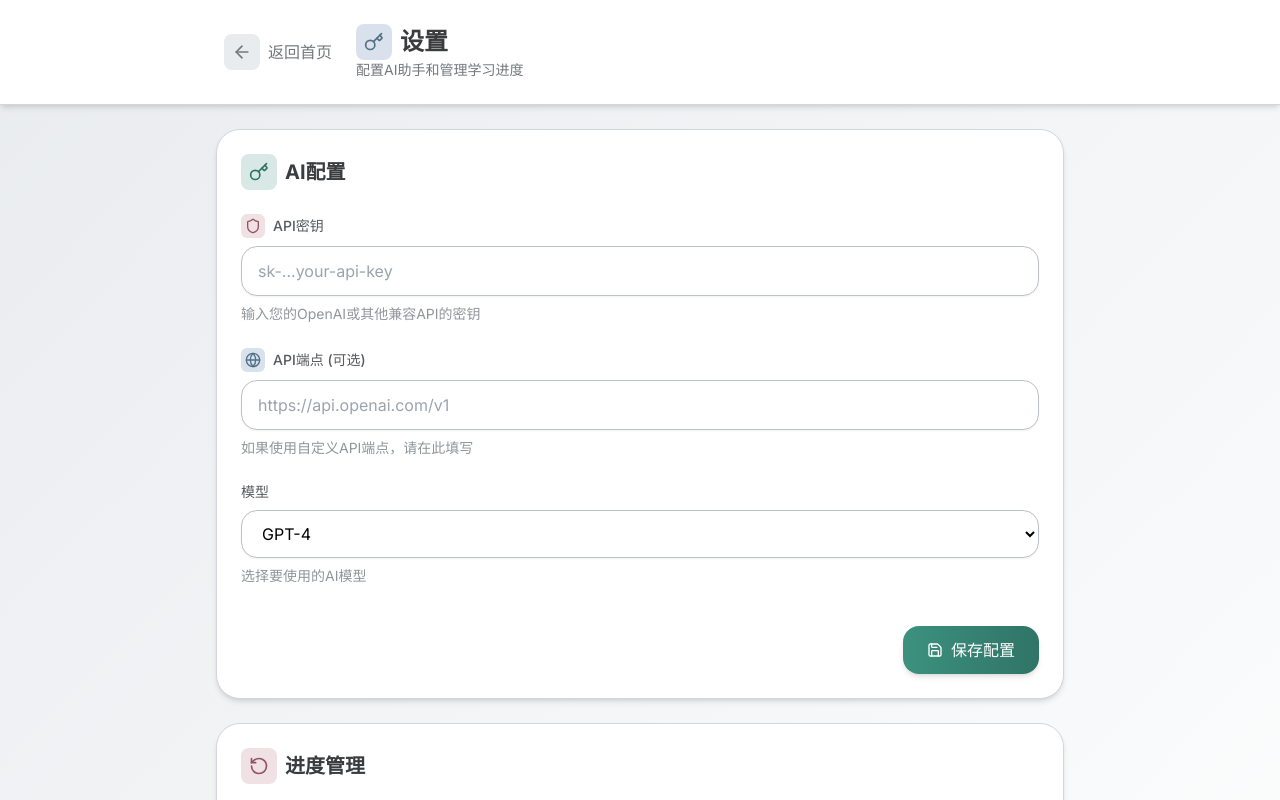
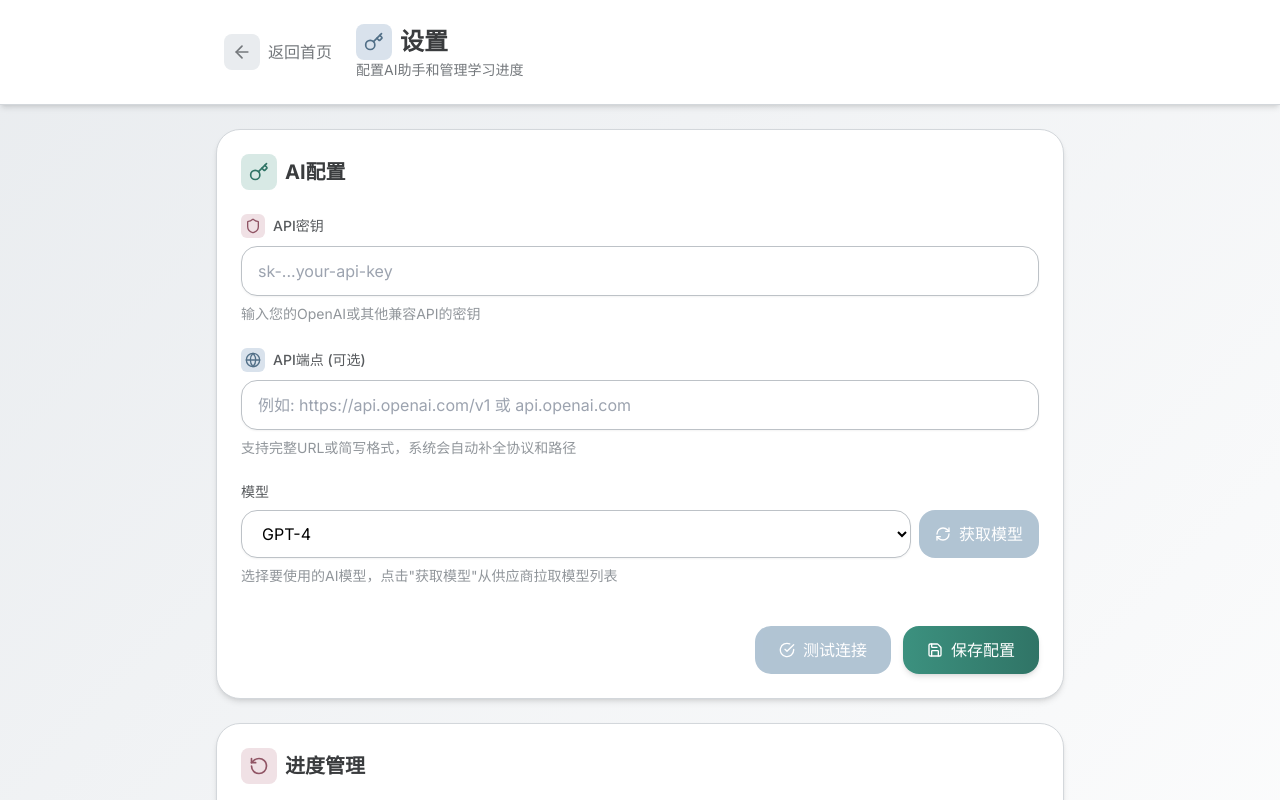
Before and after one commit to InitialXKO/Writing, a Next.js app: page /settings in a window 1280 px wide. Shown: the top 800 px of the page. Built offline with nearby package versions, Linux system fonts and the light colour scheme.

Commit message:
完善AI配置功能：添加模型拉取、连接测试和URL自适应处理

```diff
--- a/src/app/settings/page.tsx
+++ b/src/app/settings/page.tsx
@@ -1,8 +1,8 @@
 'use client';
 
-import { useState } from 'react';
+import { useState, useEffect } from 'react';
 import { useAppStore } from '@/lib/store';
-import { ArrowLeft, Key, Globe, RotateCcw, Save, Shield, Info } from 'lucide-react';
+import { ArrowLeft, Key, Globe, RotateCcw, Save, Shield, Info, RefreshCw, CheckCircle, XCircle } from 'lucide-react';
 import Link from 'next/link';
 
 export default function SettingsPage() {
@@ -10,6 +10,97 @@ export default function SettingsPage() {
   const [apiKey, setApiKey] = useState(aiConfig?.apiKey || '');
   const [baseURL, setBaseURL] = useState(aiConfig?.baseURL || '');
   const [model, setModel] = useState(aiConfig?.model || 'gpt-4');
+  const [models, setModels] = useState<string[]>([]);
+  const [isFetchingModels, setIsFetchingModels] = useState(false);
+  const [isTestingConnection, setIsTestingConnection] = useState(false);
+  const [connectionStatus, setConnectionStatus] = useState<'success' | 'error' | null>(null);
+  const [connectionMessage, setConnectionMessage] = useState('');
+
+  // 根据baseURL自动推断API端点
+  const getActualEndpoint = () => {
+    if (!baseURL) return 'https://api.openai.com/v1';
+    // 处理不同格式的URL
+    let url = baseURL.trim();
+    if (!url.startsWith('http')) {
+      url = 'https://' + url;
+    }
+    if (!url.endsWith('/v1') && !url.includes('/v1/')) {
+      url = url.endsWith('/') ? url + 'v1' : url + '/v1';
+    }
+    return url;
+  };
+
+  // 从供应商拉取模型列表
+  const fetchModels = async () => {
+    if (!apiKey) {
+      alert('请先填写API密钥');
+      return;
+    }
+
+    setIsFetchingModels(true);
+    try {
+      const endpoint = getActualEndpoint();
+      const response = await fetch(`${endpoint}/models`, {
+        headers: {
+          'Authorization': `Bearer ${apiKey}`,
+          'Content-Type': 'application/json',
+        },
+      });
+
+      if (!response.ok) {
+        throw new Error(`HTTP error! status: ${response.status}`);
+      }
+
+      const data = await response.json();
+      if (data.data && Array.isArray(data.data)) {
+        const modelNames = data.data.map((model: any) => model.id).filter(Boolean);
+        setModels(modelNames);
+        alert('模型列表获取成功');
+      } else {
+        throw new Error('响应格式不正确');
+      }
+    } catch (error) {
+      console.error('获取模型列表失败:', error);
+      alert('获取模型列表失败: ' + (error instanceof Error ? error.message : '未知错误'));
+    } finally {
+      setIsFetchingModels(false);
+    }
+  };
+
+  // 测试连接
+  const testConnection = async () => {
+    if (!apiKey) {
+      alert('请先填写API密钥');
+      return;
+    }
+
+    setIsTestingConnection(true);
+    setConnectionStatus(null);
+    setConnectionMessage('');
+
+    try {
+      const endpoint = getActualEndpoint();
+      const response = await fetch(`${endpoint}/models`, {
+        headers: {
+          'Authorization': `Bearer ${apiKey}`,
+          'Content-Type': 'application/json',
+        },
+      });
+
+      if (!response.ok) {
+        throw new Error(`HTTP error! status: ${response.status}`);
+      }
+
+      setConnectionStatus('success');
+      setConnectionMessage('连接成功');
+    } catch (error) {
+      console.error('连接测试失败:', error);
+      setConnectionStatus('error');
+      setConnectionMessage('连接失败: ' + (error instanceof Error ? error.message : '未知错误'));
+    } finally {
+      setIsTestingConnection(false);
+    }
+  };
 
   const handleSave = () => {
     setAIConfig({
@@ -96,23 +187,39 @@ export default function SettingsPage() {
                 type="text"
                 value={baseURL}
                 onChange={(e) => setBaseURL(e.target.value)}
-                placeholder="https://api.openai.com/v1"
+                placeholder="例如: https://api.openai.com/v1 或 api.openai.com"
                 className="w-full px-4 py-3 border border-morandi-gray-300 rounded-xl focus:ring-2 focus:ring-morandi-blue-500 focus:border-morandi-blue-500 shadow-sm"
               />
               <p className="mt-2 text-sm text-morandi-gray-500">
-                如果使用自定义API端点，请在此填写
+                支持完整URL或简写格式，系统会自动补全协议和路径
               </p>
+              {baseURL && (
+                <div className="mt-2 p-3 bg-morandi-gray-50 rounded-lg">
+                  <p className="text-sm text-morandi-gray-600">
+                    实际使用端点: <span className="font-mono text-morandi-blue-600">{getActualEndpoint()}</span>
+                  </p>
+                </div>
+              )}
             </div>
 
             <div>
               <label className="block text-sm font-medium text-morandi-gray-700 mb-2">
                 模型
               </label>
+              <div className="flex gap-2">
                 <select
                   value={model}
                   onChange={(e) => setModel(e.target.value)}
-                className="w-full px-4 py-3 border border-morandi-gray-300 rounded-xl focus:ring-2 focus:ring-morandi-blue-500 focus:border-morandi-blue-500 bg-white shadow-sm"
+                  className="flex-1 px-4 py-3 border border-morandi-gray-300 rounded-xl focus:ring-2 focus:ring-morandi-blue-500 focus:border-morandi-blue-500 bg-white shadow-sm"
                 >
+                  {models.length > 0 ? (
+                    models.map((modelName) => (
+                      <option key={modelName} value={modelName}>
+                        {modelName}
+                      </option>
+                    ))
+                  ) : (
+                    <>
                       <option value="gpt-4">GPT-4</option>
                       <option value="gpt-4o">GPT-4o</option>
                       <option value="gpt-3.5-turbo">GPT-3.5 Turbo</option>
@@ -120,13 +227,45 @@ export default function SettingsPage() {
                       <option value="claude-3-sonnet">Claude 3 Sonnet</option>
                       <option value="deepseek-chat">DeepSeek Chat</option>
                       <option value="moonshot-v1-8k">Moonshot v1 8k</option>
+                    </>
+                  )}
                 </select>
+                <button
+                  onClick={fetchModels}
+                  disabled={isFetchingModels || !apiKey}
+                  className="px-4 py-3 bg-morandi-blue-500 text-white rounded-xl hover:bg-morandi-blue-600 disabled:opacity-50 disabled:cursor-not-allowed flex items-center gap-2 transition-colors"
+                >
+                  {isFetchingModels ? (
+                    <RefreshCw className="w-4 h-4 animate-spin" />
+                  ) : (
+                    <RefreshCw className="w-4 h-4" />
+                  )}
+                  获取模型
+                </button>
+              </div>
               <p className="mt-2 text-sm text-morandi-gray-500">
-                选择要使用的AI模型
+                选择要使用的AI模型，点击"获取模型"从供应商拉取模型列表
               </p>
             </div>
 
-            <div className="flex justify-end pt-4">
+            <div className="flex justify-end gap-3 pt-4">
+              <button
+                onClick={testConnection}
+                disabled={isTestingConnection || !apiKey}
+                className="flex items-center gap-2 bg-morandi-blue-500 hover:bg-morandi-blue-600 text-white font-medium py-3 px-6 rounded-xl transition-all disabled:opacity-50 disabled:cursor-not-allowed"
+              >
+                {isTestingConnection ? (
+                  <>
+                    <RefreshCw className="w-4 h-4 animate-spin" />
+                    测试中...
+                  </>
+                ) : (
+                  <>
+                    <CheckCircle className="w-4 h-4" />
+                    测试连接
+                  </>
+                )}
+              </button>
               <button
                 onClick={handleSave}
                 className="flex items-center gap-2 bg-gradient-to-r from-morandi-green-500 to-morandi-green-600 hover:from-morandi-green-600 hover:to-morandi-green-700 text-white font-medium py-3 px-6 rounded-xl transition-all shadow-md hover:shadow-lg"
@@ -135,6 +274,20 @@ export default function SettingsPage() {
                 保存配置
               </button>
             </div>
+            {connectionStatus && (
+              <div className={`mt-4 p-4 rounded-xl ${connectionStatus === 'success' ? 'bg-morandi-green-50 border border-morandi-green-200' : 'bg-morandi-pink-50 border border-morandi-pink-200'}`}>
+                <div className="flex items-center gap-2">
+                  {connectionStatus === 'success' ? (
+                    <CheckCircle className="w-5 h-5 text-morandi-green-600" />
+                  ) : (
+                    <XCircle className="w-5 h-5 text-morandi-pink-600" />
+                  )}
+                  <span className={`font-medium ${connectionStatus === 'success' ? 'text-morandi-green-800' : 'text-morandi-pink-800'}`}>
+                    {connectionMessage}
+                  </span>
+                </div>
+              </div>
+            )}
           </div>
         </section>
 
```
Lines whose indentation alone changed are shown as unchanged.
